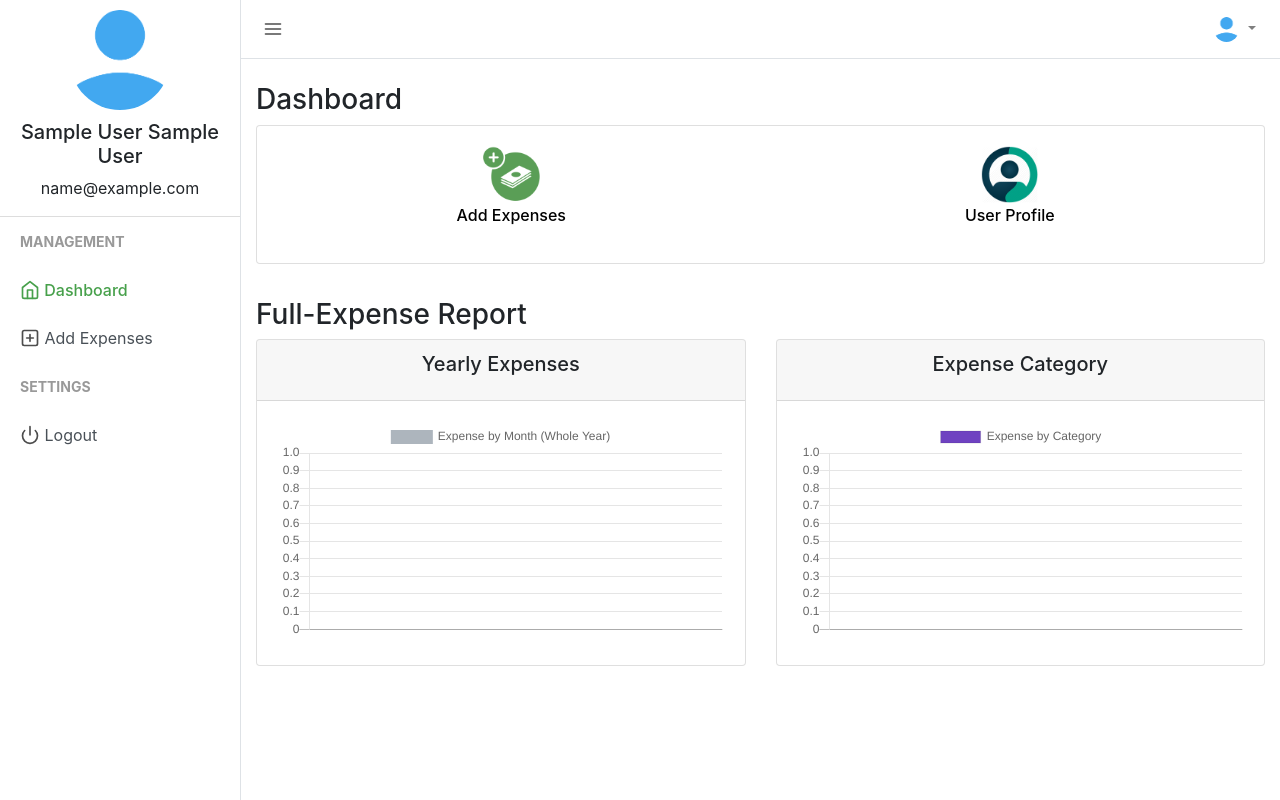
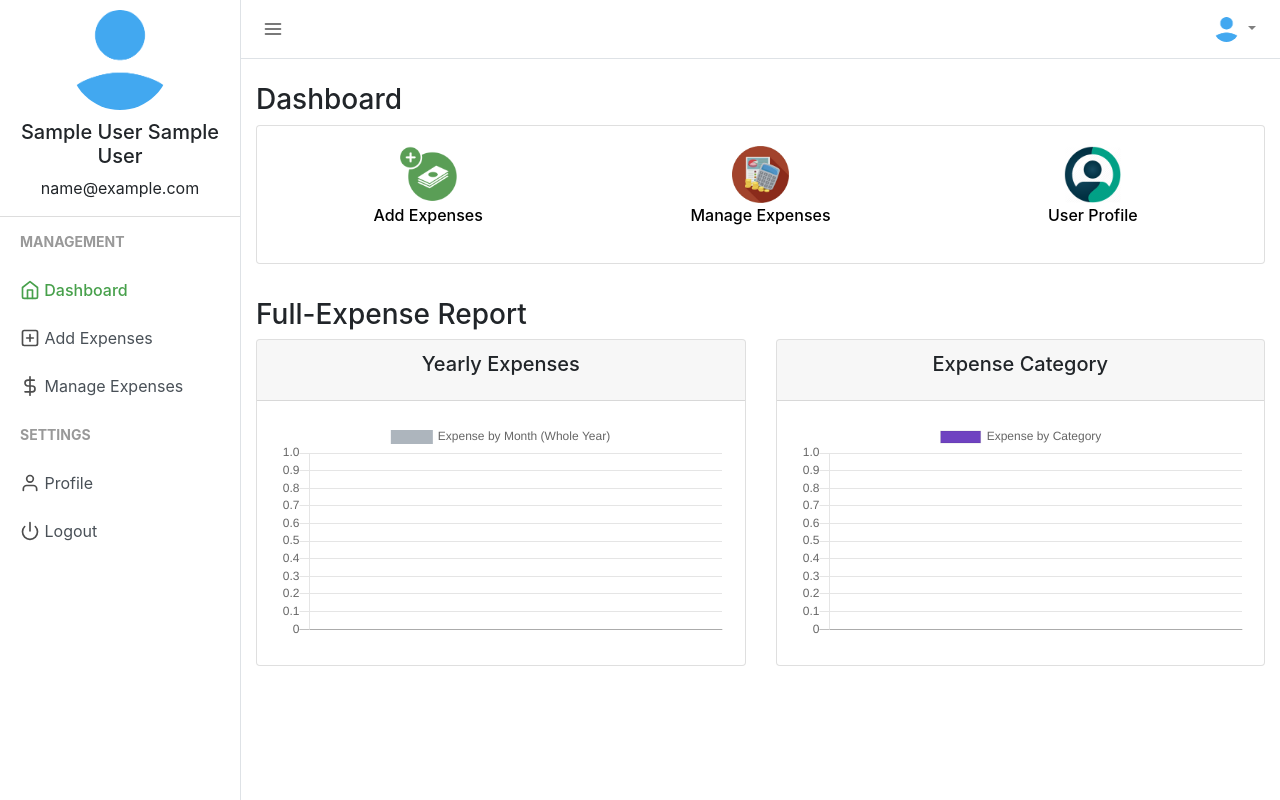
Before and after one commit to MASTER-CONTROLER/DailyExpenseSystem, a PHP site: page / in a window 1280 px wide. Run offline with PHP 8.4, Linux system fonts and the light colour scheme; the visitor is signed in with stand-in values (Sample User, id 1); data that the repository does not hold is empty.

Commit message:
Update index

```diff
--- a/index.php
+++ b/index.php
@@ -55,11 +55,11 @@
       <div class="list-group list-group-flush">
         <a href="index.php" class="list-group-item list-group-item-action sidebar-active"><span data-feather="home"></span> Dashboard</a>
         <a href="add_expense.php" class="list-group-item list-group-item-action "><span data-feather="plus-square"></span> Add Expenses</a>
-
+        <a href="manage_expense.php" class="list-group-item list-group-item-action "><span data-feather="dollar-sign"></span> Manage Expenses</a>
       </div>
       <div class="sidebar-heading">Settings </div>
       <div class="list-group list-group-flush">
-
+        <a href="profile.php" class="list-group-item list-group-item-action "><span data-feather="user"></span> Profile</a>
         <a href="logout.php" class="list-group-item list-group-item-action "><span data-feather="power"></span> Logout</a>
       </div>
     </div>
@@ -103,7 +103,11 @@
                       <p>Add Expenses</p>
                     </a>
                   </div>
-
+                  <div class="col text-center">
+                    <a href="manage_expense.php"><img src="icon/maex.png" width="57px" />
+                      <p>Manage Expenses</p>
+                    </a>
+                  </div>
                   <div class="col text-center">
                     <a href="profile.php"><img src="icon/prof.png" width="57px" />
                       <p>User Profile</p>
```
